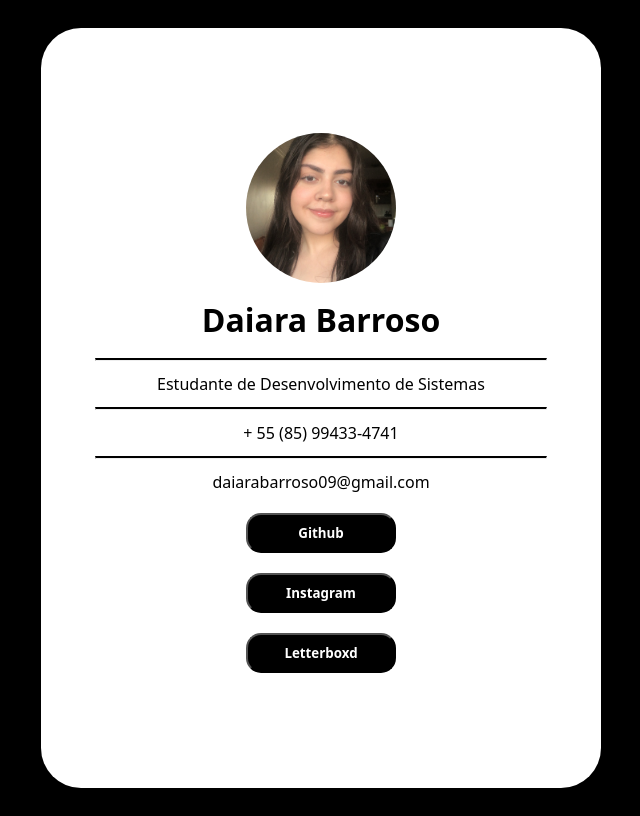
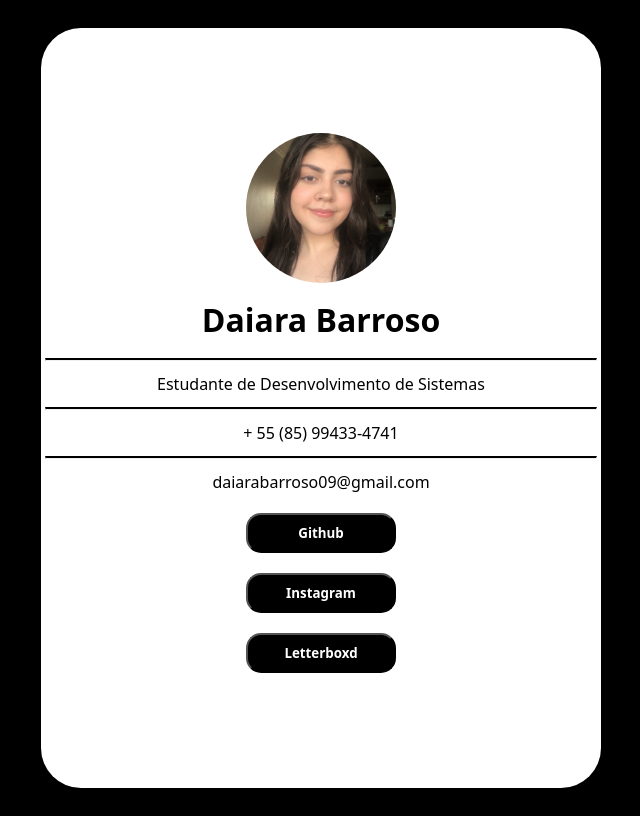
Before and after one commit to daiaraaa/-projeto3-criando-um-componente-profile, a React (Vite) app: page / in a window 1280 px wide. Shown: the whole page, without its empty margins (319-959 px from the left). Built offline with nearby package versions, Linux system fonts and the light colour scheme.

Commit message:
Update styles.module.css

```diff
--- a/src/components/Profile/styles.module.css
+++ b/src/components/Profile/styles.module.css
@@ -64,7 +64,7 @@ button:hover{
 }
 hr {
     color:black;
-    width: 450px;
+    width: 550px;
     border-top: 2px solid;
     margin: 2px;
 }
```
